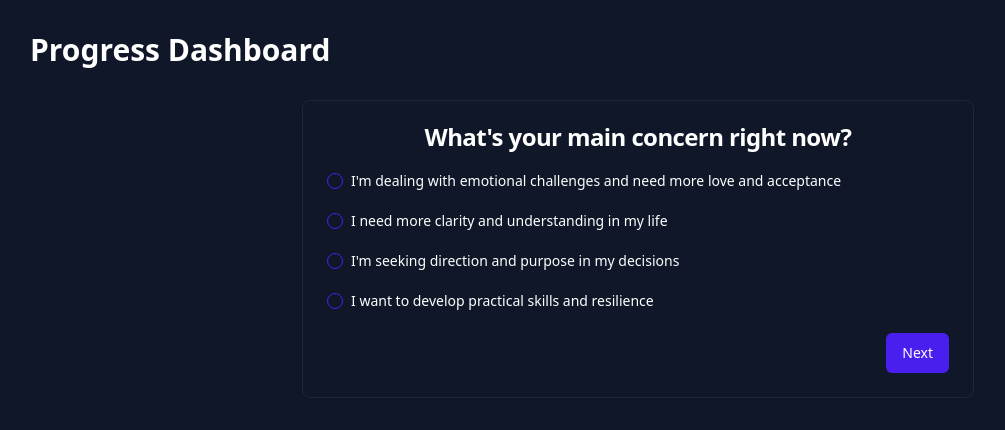
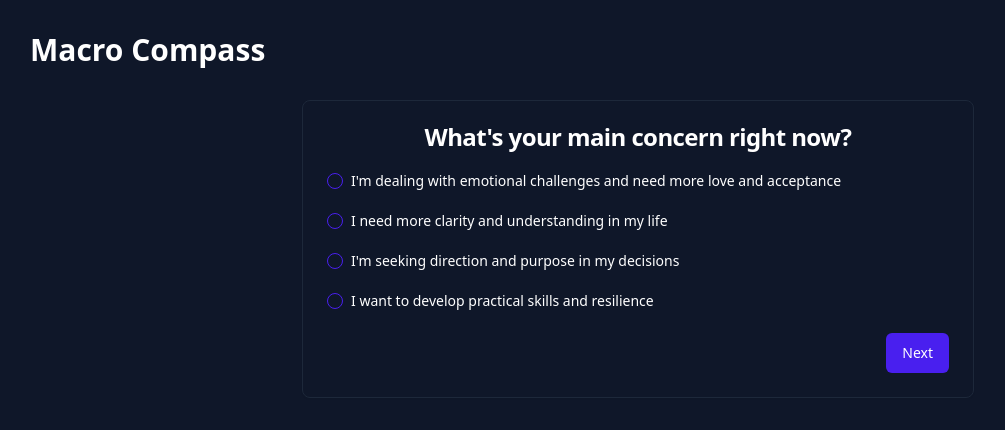
Before and after one commit to cFors4/slider-symphony-dashboard, a React (Vite) app: page / in a window 1280 px wide. Shown: the top 430 px of the page, without its empty margins (2-1007 px from the left). Built offline with nearby package versions, Linux system fonts and the light colour scheme.

Commit message:
Rename Progress Dashboard
Updated the title in the Index component from "Progress Dashboard" to "Macro Compass".
[skip gpt_engineer]

```diff
--- a/src/pages/Index.tsx
+++ b/src/pages/Index.tsx
@@ -65,7 +65,7 @@ const Index = () => {
   return (
     <div className="min-h-screen bg-background p-6 md:p-8">
       <div className="max-w-7xl mx-auto">
-        <h1 className="text-2xl md:text-3xl font-bold mb-8">Progress Dashboard</h1>
+        <h1 className="text-2xl md:text-3xl font-bold mb-8">Macro Compass</h1>
 
         {showQuestionnaire ? (
           <LawQuestionnaire onComplete={handleQuestionnaireComplete} />
```
